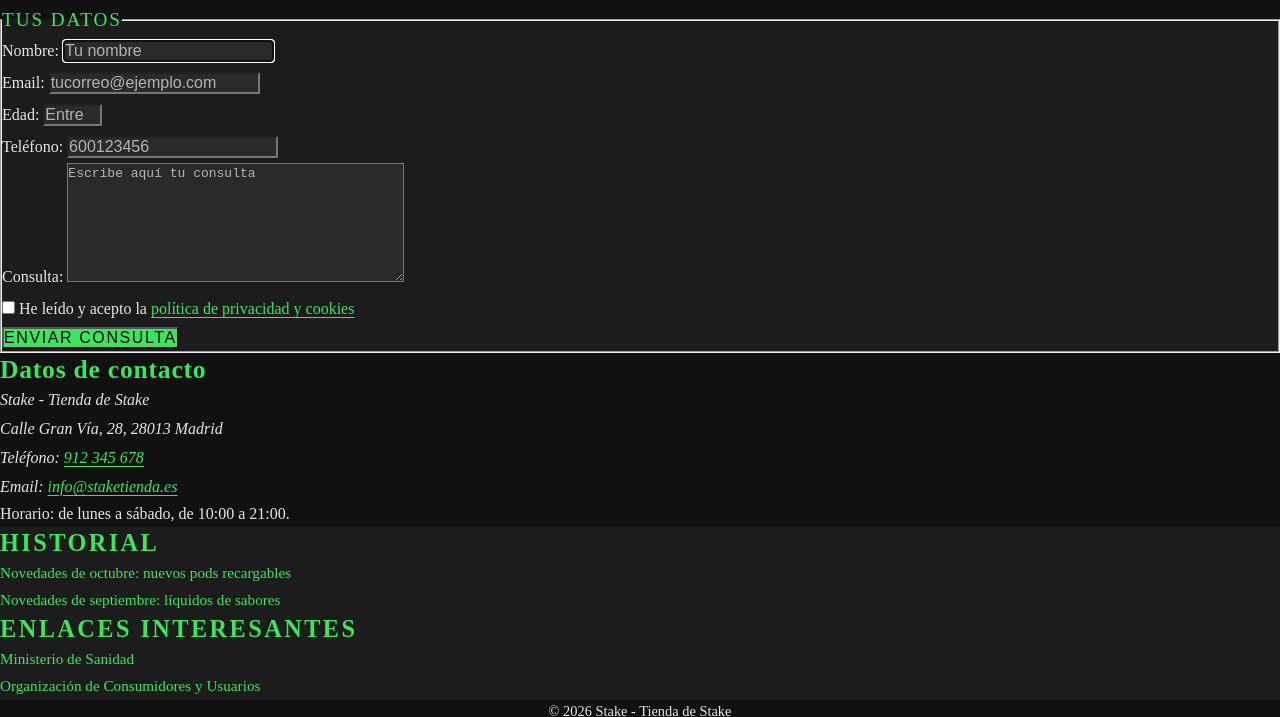
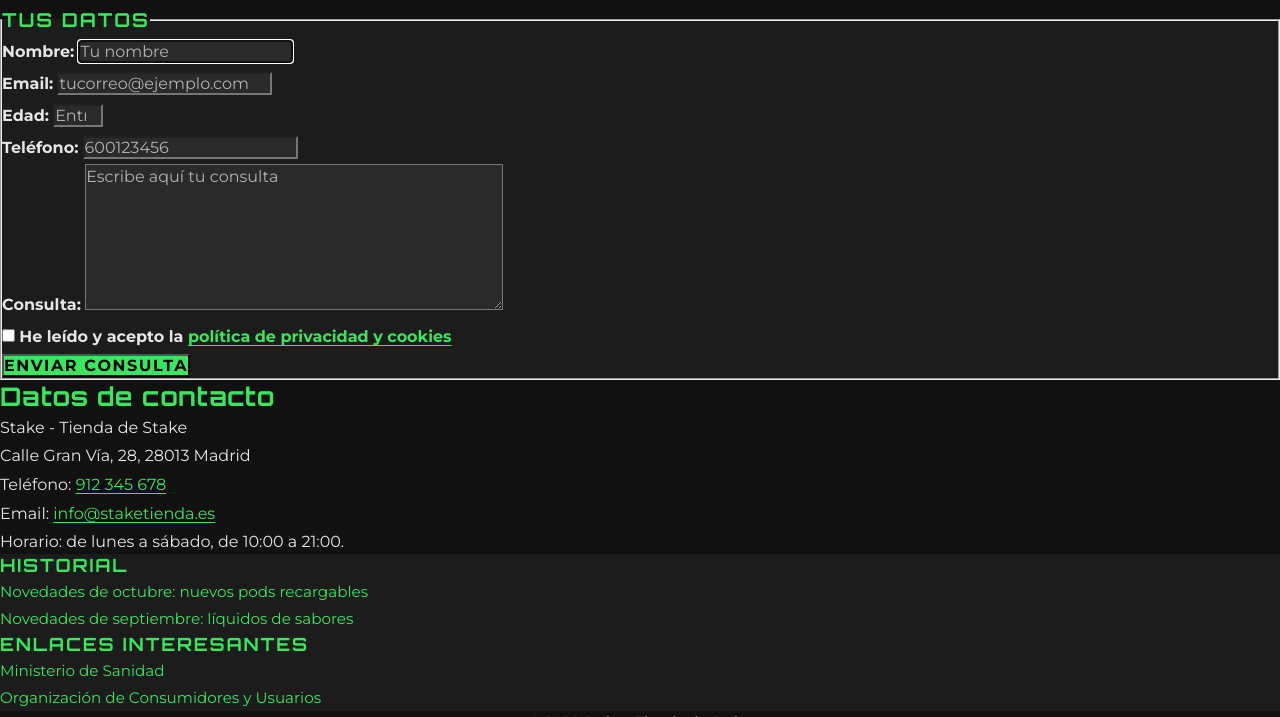
Before and after one commit to DisenoInterfacesWeb26-27/diseno-interfaces-web-26-27-practica-3-css-inicial-joelquiroga, a plain HTML site: page contacto.html in a window 1280 px wide. Shown: the part 323-1040 px from the top of the page. Drawn offline with Linux system fonts and the light colour scheme.

Commit message:
P3 - Actividad 7.1: Propiedades de fuente y tipografías locales

```diff
--- a/assets/css/style.css
+++ b/assets/css/style.css
@@ -2,6 +2,43 @@
    Stake - Tienda de Stake
    Hoja de estilos principal
    ========================================================================== */
+
+/* --------------------------------------------------------------------------
+   Fuentes propias (en local, carpeta webfonts)
+   Orbitron para los títulos, parecida a la letra del logotipo.
+   Montserrat para el texto, muy legible en pantalla.
+   -------------------------------------------------------------------------- */
+@font-face {
+    font-family: "Orbitron";
+    src: url("../webfonts/orbitron-latin-700-normal.woff2") format("woff2");
+    font-weight: 700;
+    font-style: normal;
+    font-display: swap;
+}
+
+@font-face {
+    font-family: "Montserrat";
+    src: url("../webfonts/montserrat-latin-400-normal.woff2") format("woff2");
+    font-weight: 400;
+    font-style: normal;
+    font-display: swap;
+}
+
+@font-face {
+    font-family: "Montserrat";
+    src: url("../webfonts/montserrat-latin-400-italic.woff2") format("woff2");
+    font-weight: 400;
+    font-style: italic;
+    font-display: swap;
+}
+
+@font-face {
+    font-family: "Montserrat";
+    src: url("../webfonts/montserrat-latin-700-normal.woff2") format("woff2");
+    font-weight: 700;
+    font-style: normal;
+    font-display: swap;
+}
 
 /* --------------------------------------------------------------------------
    Paleta de colores (sacada del logotipo)
@@ -65,6 +102,11 @@ nav a {
 
 aside {
     font-size: 0.95em;
+}
+
+/* Títulos del aside más pequeños que los del contenido */
+aside h2 {
+    font-size: 1.2em;
 }
 
 footer {
@@ -365,3 +407,94 @@ th {
 td {
     line-height: 1.5;
 }
+
+/* --------------------------------------------------------------------------
+   Propiedades de fuente: etiquetas de sección
+   -------------------------------------------------------------------------- */
+body {
+    font-family: "Montserrat", Arial, Helvetica, sans-serif;
+    font-weight: 400;
+    font-style: normal;
+}
+
+h1,
+h2,
+h3,
+h4,
+h5,
+h6 {
+    font-family: "Orbitron", "Arial Black", sans-serif;
+    font-weight: 700;
+}
+
+header p {
+    font-family: "Orbitron", "Arial Black", sans-serif;
+    font-weight: 700;
+}
+
+nav a {
+    font-weight: 700;
+}
+
+address {
+    font-style: normal;
+}
+
+footer {
+    font-weight: 400;
+}
+
+/* --------------------------------------------------------------------------
+   Propiedades de fuente: etiquetas de contenido y texto
+   -------------------------------------------------------------------------- */
+strong {
+    font-weight: 700;
+}
+
+em {
+    font-style: italic;
+}
+
+/* --------------------------------------------------------------------------
+   Propiedades de fuente: etiquetas de formularios
+   Los controles no heredan la fuente por defecto, se la indicamos
+   -------------------------------------------------------------------------- */
+input,
+textarea,
+button {
+    font-family: inherit;
+}
+
+legend {
+    font-family: "Orbitron", "Arial Black", sans-serif;
+    font-weight: 700;
+}
+
+label {
+    font-weight: 700;
+}
+
+button {
+    font-weight: 700;
+}
+
+/* --------------------------------------------------------------------------
+   Propiedades de fuente: etiquetas de tablas
+   -------------------------------------------------------------------------- */
+caption {
+    font-style: italic;
+}
+
+th {
+    font-family: "Orbitron", "Arial Black", sans-serif;
+    font-weight: 700;
+}
+
+td {
+    font-weight: 400;
+}
+
+/* El nombre del servicio (primera columna) en negrita */
+td:first-child {
+    font-weight: 700;
+}
```
Also changed, not shown: assets/webfonts/montserrat-latin-400-italic.woff2 (added), assets/webfonts/montserrat-latin-400-normal.woff2 (added), assets/webfonts/montserrat-latin-700-normal.woff2 (added), assets/webfonts/orbitron-latin-700-normal.woff2 (added).
